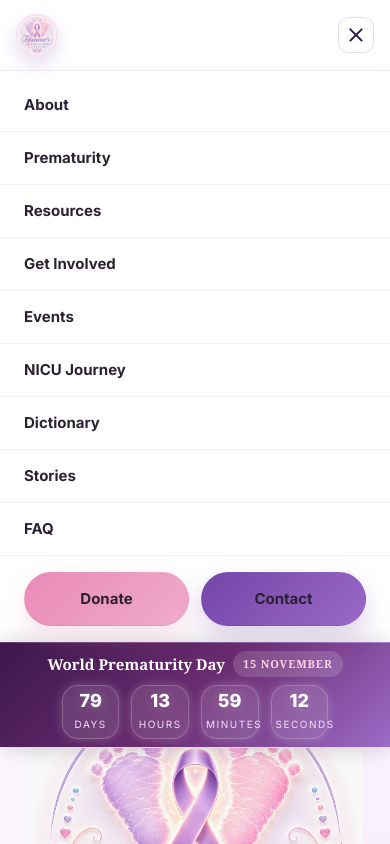
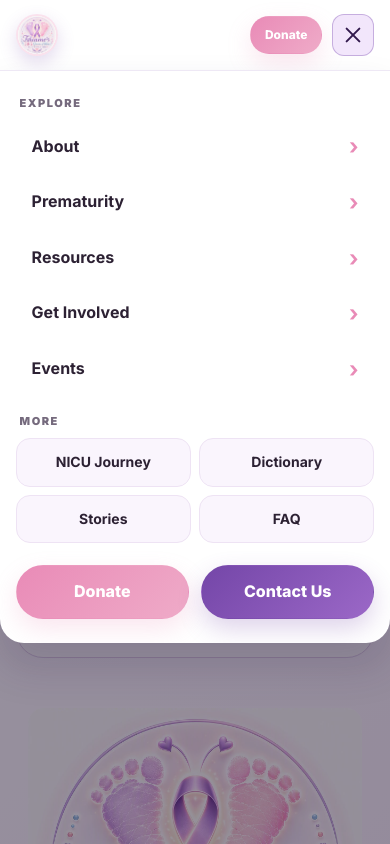
Before and after one commit to TMShoba/tshiamos585gramsofhope, a React (Vite) app: page / in a window 390 px wide. Both pictures are taken after a click on the button "Open menu". Shown: the top 844 px of the page. Built offline with nearby package versions, Linux system fonts and the light colour scheme.

Commit message:
updated countdown

```diff
--- a/src/Components/Countdown.jsx
+++ b/src/Components/Countdown.jsx
@@ -11,13 +11,10 @@ function getSnapshot() {
   const minutes = Math.floor((diff % 3600000) / 60000)
   const seconds = Math.floor((diff % 60000) / 1000)
 
-  const message =
-    now.getTime() >= TARGET_DATE.getTime()
-      ? 'World Prematurity Day is here — every tiny life matters.'
-      : 'Counting down to World Prematurity Day'
+  return { days, hours, minutes, seconds, isToday: diff === 0 }
+}
 
-  return { days, hours, minutes, seconds, message }
-}
+const pad = (value) => String(value).padStart(2, '0')
 
 function Countdown() {
   const [snapshot, setSnapshot] = useState(getSnapshot)
@@ -29,33 +26,48 @@ function Countdown() {
     return () => clearInterval(timer)
   }, [])
 
+  const units = [
+    { value: snapshot.days, label: 'Days', short: 'D' },
+    { value: pad(snapshot.hours), label: 'Hours', short: 'H' },
+    { value: pad(snapshot.minutes), label: 'Minutes', short: 'M' },
+    { value: pad(snapshot.seconds), label: 'Seconds', short: 'S' },
+  ]
+
   return (
-    <div className="nav-countdown" aria-label="World Prematurity Day countdown">
+    <div className="nav-countdown" role="region" aria-label="World Prematurity Day countdown">
       <div className="container nav-countdown-inner">
+        <div className="nav-countdown-text">
           <p className="nav-countdown-label">
-    World Prematurity Day <span>15 November</span>
+            <span className="nav-countdown-dot" aria-hidden="true"></span>
+            World Prematurity Day
+            <span className="nav-countdown-date">15 Nov</span>
           </p>
-  <p className="nav-countdown-message" aria-live="polite">
-    {snapshot.message}
+          <p className="nav-countdown-message">
+            {snapshot.isToday
+              ? 'It’s here — every tiny life matters.'
+              : 'Every tiny life matters. Join us in purple.'}
           </p>
-        <div className="countdown-timer" aria-live="polite">
+        </div>
+
+        {!snapshot.isToday && (
+          <div
+            className="countdown-timer"
+            aria-label={`${snapshot.days} days, ${snapshot.hours} hours and ${snapshot.minutes} minutes to go`}
+          >
+            {units.map((unit, index) => (
+              <div className="countdown-group" key={unit.label} aria-hidden="true">
+                {index > 0 && <span className="countdown-sep">:</span>}
                 <div className="countdown-unit">
-            <strong>{snapshot.days}</strong>
-            <small>Days</small>
-          </div>
-          <div className="countdown-unit">
-            <strong>{String(snapshot.hours).padStart(2, '0')}</strong>
-            <small>Hours</small>
-          </div>
-          <div className="countdown-unit">
-            <strong>{String(snapshot.minutes).padStart(2, '0')}</strong>
-            <small>Minutes</small>
-          </div>
-          <div className="countdown-unit">
-            <strong>{String(snapshot.seconds).padStart(2, '0')}</strong>
-            <small>Seconds</small>
+                  <strong>{unit.value}</strong>
+                  <small>
+                    <span className="countdown-long">{unit.label}</span>
+                    <span className="countdown-short">{unit.short}</span>
+                  </small>
                 </div>
               </div>
+            ))}
+          </div>
+        )}
       </div>
     </div>
   )
--- a/src/Components/Header.jsx
+++ b/src/Components/Header.jsx
@@ -22,6 +22,7 @@ function Header() {
   const [menuOpen, setMenuOpen] = useState(false)
   const [moreOpen, setMoreOpen] = useState(false)
   const moreRef = useRef(null)
+  const headerRef = useRef(null)
   const location = useLocation()
 
   // Close any open menu whenever the route changes
@@ -41,10 +42,48 @@ function Header() {
     return () => document.removeEventListener('mousedown', handleClickOutside)
   }, [])
 
+  // Keep the page offset in sync with the real header height (it changes
+  // as the countdown wraps on smaller screens)
+  useEffect(() => {
+    const header = headerRef.current
+    if (!header || typeof ResizeObserver === 'undefined') return
+    const observer = new ResizeObserver(() => {
+      document.documentElement.style.setProperty(
+        '--header-offset',
+        `${header.offsetHeight}px`
+      )
+    })
+    observer.observe(header)
+    return () => observer.disconnect()
+  }, [])
+
+  // While the mobile menu is open: lock page scroll, close on Escape,
+  // and close if the screen grows to desktop size
+  useEffect(() => {
+    if (!menuOpen) return
+    const handleKey = (event) => {
+      if (event.key === 'Escape') setMenuOpen(false)
+    }
+    const desktop = window.matchMedia('(min-width: 851px)')
+    const handleResize = (event) => {
+      if (event.matches) setMenuOpen(false)
+    }
+    document.body.classList.add('menu-open')
+    document.addEventListener('keydown', handleKey)
+    desktop.addEventListener('change', handleResize)
+    return () => {
+      document.body.classList.remove('menu-open')
+      document.removeEventListener('keydown', handleKey)
+      desktop.removeEventListener('change', handleResize)
+    }
+  }, [menuOpen])
+
   const closeMenu = () => setMenuOpen(false)
+  const isActive = (to) => !to.includes('#') && location.pathname === to
 
   return (
-    <header className="nav">
+    <header className="nav" ref={headerRef}>
+      <div className="nav-bar">
         <div className="container nav-inner">
           <Link className="brand" to="/" onClick={closeMenu}>
             <img
@@ -97,36 +136,78 @@ function Header() {
             </Link>
           </div>
 
+          <div className="mobile-actions">
+            <Link className="btn btn-pink mobile-donate" to="/donate" onClick={closeMenu}>
+              Donate
+            </Link>
             <button
               type="button"
-          className="mobile-menu"
+              className={`mobile-menu${menuOpen ? ' open' : ''}`}
               aria-label={menuOpen ? 'Close menu' : 'Open menu'}
               aria-expanded={menuOpen}
+              aria-controls="mobile-nav"
               onClick={() => setMenuOpen((open) => !open)}
             >
-          <span className={`mobile-menu-bar${menuOpen ? ' open' : ''}`}></span>
-          <span className={`mobile-menu-bar${menuOpen ? ' open' : ''}`}></span>
-          <span className={`mobile-menu-bar${menuOpen ? ' open' : ''}`}></span>
+              <span className="mobile-menu-bar"></span>
+              <span className="mobile-menu-bar"></span>
+              <span className="mobile-menu-bar"></span>
             </button>
           </div>
+        </div>
 
-      {menuOpen && (
-        <nav className="mobile-nav-panel" aria-label="Mobile navigation">
-          {[...primaryLinks, ...moreLinks].map((link) => (
-            <Link key={link.to} to={link.to} onClick={closeMenu}>
+        <div
+          className={`mobile-nav-backdrop${menuOpen ? ' open' : ''}`}
+          onClick={closeMenu}
+          aria-hidden="true"
+        ></div>
+
+        <nav
+          id="mobile-nav"
+          className={`mobile-nav-panel${menuOpen ? ' open' : ''}`}
+          aria-label="Mobile navigation"
+          inert={!menuOpen}
+        >
+          <div className="container mobile-nav-inner">
+            <p className="mobile-nav-heading">Explore</p>
+            <div className="mobile-nav-links">
+              {primaryLinks.map((link) => (
+                <Link
+                  key={link.to}
+                  to={link.to}
+                  onClick={closeMenu}
+                  className={isActive(link.to) ? 'active' : undefined}
+                >
+                  {link.label}
+                  <span aria-hidden="true">›</span>
+                </Link>
+              ))}
+            </div>
+
+            <p className="mobile-nav-heading">More</p>
+            <div className="mobile-nav-links mobile-nav-links-grid">
+              {moreLinks.map((link) => (
+                <Link
+                  key={link.to}
+                  to={link.to}
+                  onClick={closeMenu}
+                  className={isActive(link.to) ? 'active' : undefined}
+                >
                   {link.label}
                 </Link>
               ))}
+            </div>
+
             <div className="mobile-nav-cta">
               <Link className="btn btn-pink" to="/donate" onClick={closeMenu}>
                 Donate
               </Link>
               <Link className="btn btn-primary" to="/#contact" onClick={closeMenu}>
-              Contact
+                Contact Us
               </Link>
             </div>
+          </div>
         </nav>
-      )}
+      </div>
 
       <Countdown />
     </header>
--- a/src/index.css
+++ b/src/index.css
@@ -176,65 +176,176 @@ main {
   white-space:nowrap;
 }
 
-/* Mobile hamburger button (hidden on desktop) */
+/* Mobile header actions: compact Donate + hamburger (hidden on desktop) */
+.mobile-actions{
+  display:none;
+  align-items:center;
+  gap:10px;
+  flex:0 0 auto;
+}
+.mobile-donate{
+  padding:9px 16px;
+  font-size:13px;
+}
+
+/* Hamburger button */
 .mobile-menu{
-  display:none;
-  width:40px;
-  height:40px;
-  flex:0 0 40px;
+  position:relative;
+  width:44px;
+  height:44px;
+  flex:0 0 44px;
+  display:flex;
   align-items:center;
   justify-content:center;
   flex-direction:column;
   gap:5px;
-  background:transparent;
+  background:white;
   border:1px solid rgba(116,70,168,.2);
-  border-radius:10px;
+  border-radius:12px;
   cursor:pointer;
+  transition:background .2s ease, border-color .2s ease;
+}
+.mobile-menu:hover,
+.mobile-menu.open{
+  background:var(--lavender);
+  border-color:rgba(116,70,168,.35);
+}
+.mobile-menu:focus-visible{
+  outline:3px solid rgba(116,70,168,.35);
+  outline-offset:2px;
 }
 .mobile-menu-bar{
-  width:18px;
+  width:20px;
   height:2px;
   background:var(--deep);
   border-radius:2px;
-  transition:.2s;
-}
-.mobile-menu-bar.open:nth-child(1){
+  transition:transform .25s ease, opacity .2s ease;
+}
+.mobile-menu.open .mobile-menu-bar:nth-child(1){
   transform:translateY(7px) rotate(45deg);
 }
-.mobile-menu-bar.open:nth-child(2){
+.mobile-menu.open .mobile-menu-bar:nth-child(2){
   opacity:0;
 }
-.mobile-menu-bar.open:nth-child(3){
+.mobile-menu.open .mobile-menu-bar:nth-child(3){
   transform:translateY(-7px) rotate(-45deg);
 }
 
-/* Mobile dropdown nav panel (only rendered when open) */
+/* Bar that holds the logo/links; anchors the mobile panel just below it */
+.nav-bar{
+  position:relative;
+  z-index:2;
+}
+
+/* Dimmed page behind the open mobile menu */
+.mobile-nav-backdrop{
+  display:none;
+  position:absolute;
+  top:100%;
+  left:0;
+  right:0;
+  height:100vh;
+  background:rgba(27,16,40,.45);
+  opacity:0;
+  pointer-events:none;
+  transition:opacity .25s ease;
+}
+.mobile-nav-backdrop.open{
+  opacity:1;
+  pointer-events:auto;
+}
+
+/* Slide-down mobile menu panel */
 .mobile-nav-panel{
+  display:none;
+  position:absolute;
+  top:100%;
+  left:0;
+  right:0;
+  max-height:calc(100vh - 80px);
+  max-height:calc(100dvh - 80px);
+  overflow-y:auto;
+  overscroll-behavior:contain;
+  background:white;
+  border-top:1px solid rgba(116,70,168,.12);
+  border-radius:0 0 24px 24px;
+  box-shadow:0 24px 40px rgba(50,25,77,.18);
+  opacity:0;
+  visibility:hidden;
+  transform:translateY(-12px);
+  transition:opacity .25s ease, transform .25s ease, visibility 0s linear .25s;
+}
+.mobile-nav-panel.open{
+  opacity:1;
+  visibility:visible;
+  transform:none;
+  transition:opacity .25s ease, transform .25s ease, visibility 0s;
+}
+.mobile-nav-inner{
+  padding:18px 0 24px;
+}
+.mobile-nav-heading{
+  font-size:11px;
+  font-weight:850;
+  letter-spacing:.14em;
+  text-transform:uppercase;
+  color:var(--muted);
+  margin:6px 4px 8px;
+}
+.mobile-nav-heading:not(:first-child){
+  margin-top:18px;
+}
+.mobile-nav-links{
   display:flex;
   flex-direction:column;
-  background:white;
-  border-top:1px solid rgba(116,70,168,.12);
-  box-shadow: 0 16px 30px rgba(50,25,77,.08);
-  padding:8px 0 16px;
-}
-.mobile-nav-panel a{
-  padding:14px 24px;
-  font-size:15px;
+  gap:4px;
+}
+.mobile-nav-links a{
+  display:flex;
+  align-items:center;
+  justify-content:space-between;
+  padding:13px 16px;
+  border-radius:14px;
+  font-size:16px;
   font-weight:700;
   color:var(--ink);
-  border-bottom:1px solid rgba(116,70,168,.08);
-}
-.mobile-nav-panel a:hover{
+  transition:background .2s ease, color .2s ease;
+}
+.mobile-nav-links a span{
+  color:var(--pink);
+  font-size:22px;
+  line-height:1;
+}
+.mobile-nav-links a:hover,
+.mobile-nav-links a.active{
+  background:var(--lavender);
   color:var(--purple);
-  background:var(--lavender);
+}
+.mobile-nav-links-grid{
+  display:grid;
+  grid-template-columns:1fr 1fr;
+  gap:8px;
+}
+.mobile-nav-links-grid a{
+  justify-content:center;
+  text-align:center;
+  font-size:14px;
+  padding:12px 10px;
+  background:#faf5fd;
+  border:1px solid #eee3f4;
 }
 .mobile-nav-cta{
   display:flex;
   gap:12px;
-  padding:16px 24px 0;
+  margin-top:22px;
 }
 .mobile-nav-cta .btn{
   flex:1;
+}
+
+/* No page scrolling behind the open menu */
+body.menu-open{
+  overflow:hidden;
 }
 
 /* =========================================================
@@ -427,118 +538,128 @@ h2{
 /* =========================================================
    NAV COUNTDOWN
 ========================================================= */
-.nav-countdown {
-  background: linear-gradient(
-    135deg,
-    #3d174d 0%,
-    #6a2c70 50%,
-    #9c6bc7 100%
-  );
-  color: white;
-  border-top: 1px solid rgba(255, 255, 255, 0.15);
-  box-shadow: 0 -2px 20px rgba(0, 0, 0, 0.15);
-}
-
-.nav-countdown-inner {
-  min-height: 60px;
-  display: flex;
-  align-items: center;
-  justify-content: space-between;
-  gap: 20px;
-  padding: 10px 0;
-}
-
-.nav-countdown-label {
-  font-family: Georgia, serif;
-  font-size: 20px;
-  font-weight: 600;
-  display: flex;
-  align-items: center;
-  gap: 8px;
-}
-
-.nav-countdown-label span {
-  background: rgba(255, 255, 255, 0.15);
-  padding: 4px 10px;
-  border-radius: 999px;
-  color: #ffd3e8;
-  font-weight: 700;
-  letter-spacing: 0.08em;
-  text-transform: uppercase;
-  font-size: 11px;
-}
-
-.nav-countdown-message {
-  color: rgba(255, 255, 255, 0.9);
-  font-size: 15px;
-  flex: 1;
-  min-width: 0;
-  overflow: hidden;
-  text-overflow: ellipsis;
-  white-space: nowrap;
-}
-
-.countdown-timer {
-  display: flex;
-  gap: 12px;
-  flex-shrink: 0;
-}
-
-.countdown-unit {
-  min-width: 72px;
-  padding: 10px 8px;
-  text-align: center;
-
-  background: rgba(255, 255, 255, 0.12);
-  backdrop-filter: blur(12px);
-  -webkit-backdrop-filter: blur(12px);
-
-  border: 1px solid rgba(255, 255, 255, 0.2);
-  border-radius: 16px;
-
-  box-shadow:
-    0 8px 24px rgba(0, 0, 0, 0.15),
-    inset 0 1px 0 rgba(255, 255, 255, 0.2);
-
-  transition: all 0.3s ease;
-}
-
-.countdown-unit:hover {
-  transform: translateY(-3px);
-  background: rgba(255, 255, 255, 0.18);
-}
-
-.countdown-unit strong {
-  display: block;
-  font-size: 28px;
-  font-weight: 800;
-  line-height: 1;
-  color: #fff;
-  text-shadow: 0 0 12px rgba(255, 255, 255, 0.25);
-}
-
-.countdown-unit small {
-  display: block;
-  margin-top: 6px;
-  font-size: 10px;
-  color: #f3dff8;
-  text-transform: uppercase;
-  letter-spacing: 0.15em;
-}
-@keyframes pulseGlow {
-  0% {
-    box-shadow: 0 0 0 rgba(255,255,255,0.2);
-  }
-  50% {
-    box-shadow: 0 0 20px rgba(255,255,255,0.25);
-  }
-  100% {
-    box-shadow: 0 0 0 rgba(255,255,255,0.2);
-  }
-}
-
-.countdown-unit {
-  animation: pulseGlow 3s infinite ease-in-out;
+.nav-countdown{
+  position:relative;
+  background:linear-gradient(120deg, #3d174d 0%, #6a2c70 55%, #9c6bc7 100%);
+  color:white;
+  overflow:hidden;
+}
+.nav-countdown::after{
+  content:"";
+  position:absolute;
+  inset:0;
+  background:radial-gradient(circle at 85% 50%, rgba(233,139,183,.35), transparent 45%);
+  pointer-events:none;
+}
+.nav-countdown-inner{
+  position:relative;
+  z-index:1;
+  display:flex;
+  align-items:center;
+  justify-content:space-between;
+  gap:24px;
+  padding:10px 0;
+}
+.nav-countdown-text{
+  min-width:0;
+  display:flex;
+  align-items:baseline;
+  gap:16px;
+}
+.nav-countdown-label{
+  display:flex;
+  align-items:center;
+  gap:10px;
+  font-family:Georgia, serif;
+  font-size:18px;
+  font-weight:600;
+  white-space:nowrap;
+}
+.nav-countdown-dot{
+  width:8px;
+  height:8px;
+  border-radius:50%;
+  background:#ffb3d6;
+  box-shadow:0 0 0 0 rgba(255,179,214,.7);
+  animation:countdownPulse 2s infinite;
+  flex:0 0 auto;
+}
+.nav-countdown-date{
+  font-family:Inter, ui-sans-serif, system-ui, sans-serif;
+  background:rgba(255,255,255,.16);
+  border:1px solid rgba(255,255,255,.22);
+  padding:3px 10px;
+  border-radius:999px;
+  color:#ffd3e8;
+  font-weight:800;
+  letter-spacing:.1em;
+  text-transform:uppercase;
+  font-size:10px;
+}
+.nav-countdown-message{
+  color:rgba(255,255,255,.78);
+  font-size:13px;
+  min-width:0;
+  overflow:hidden;
+  text-overflow:ellipsis;
+  white-space:nowrap;
+}
+.countdown-timer{
+  display:flex;
+  align-items:center;
+  flex-shrink:0;
+}
+.countdown-group{
+  display:flex;
+  align-items:center;
+}
+.countdown-sep{
+  width:14px;
+  text-align:center;
+  font-size:20px;
+  font-weight:800;
+  color:rgba(255,255,255,.45);
+  padding-bottom:14px;
+}
+.countdown-unit{
+  min-width:58px;
+  padding:7px 6px 6px;
+  text-align:center;
+  background:rgba(255,255,255,.12);
+  border:1px solid rgba(255,255,255,.2);
+  border-radius:12px;
+  box-shadow:inset 0 1px 0 rgba(255,255,255,.18);
+}
+.countdown-unit strong{
+  display:block;
+  font-size:22px;
+  font-weight:800;
+  line-height:1;
+  color:#fff;
+  font-variant-numeric:tabular-nums;
+}
+.countdown-unit small{
+  display:block;
+  margin-top:4px;
+  font-size:9px;
+  font-weight:700;
+  color:#f3dff8;
+  text-transform:uppercase;
+  letter-spacing:.14em;
+}
+.countdown-short{
+  display:none;
+}
+@keyframes countdownPulse{
+  0%{ box-shadow:0 0 0 0 rgba(255,179,214,.7); }
+  70%{ box-shadow:0 0 0 8px rgba(255,179,214,0); }
+  100%{ box-shadow:0 0 0 0 rgba(255,179,214,0); }
+}
+@media (prefers-reduced-motion: reduce){
+  .nav-countdown-dot{ animation:none; }
+  .mobile-nav-panel,
+  .mobile-nav-backdrop,
+  .mobile-menu-bar{ transition:none; }
 }
 /* =========================================================
    QUICK ACTIONS
@@ -978,9 +1099,6 @@ footer .container{
    TABLET (<=1050px)
 ========================================================= */
 @media(max-width:1050px){
-  :root{
-    --header-offset:140px;
-  }
   .nav-countdown-message{
     display:none;
   }
@@ -1007,11 +1125,8 @@ footer .container{
    TABLET / LARGE MOBILE (<=850px)
 ========================================================= */
 @media(max-width:850px){
-  :root{
-    --header-offset:126px;
-  }
   .nav-inner{
-    min-height:78px;
+    min-height:76px;
   }
   .brand-logo{
     width:48px;
@@ -1021,18 +1136,24 @@ footer .container{
   .nav-cta{
     display:none;
   }
-  .mobile-menu{
+  .mobile-actions{
     display:flex;
+  }
+  .mobile-nav-panel,
+  .mobile-nav-backdrop{
+    display:block;
   }
   .hero{
     padding:50px 0 70px;
   }
-  .nav-countdown-inner{
-    min-height:48px;
-    justify-content:center;
-  }
   .nav-countdown-label{
-    font-size:15px;
+    font-size:16px;
+  }
+  .countdown-unit{
+    min-width:52px;
+  }
+  .countdown-unit strong{
+    font-size:20px;
   }
   .hero-grid,
   .story-grid,
@@ -1063,9 +1184,6 @@ footer .container{
    MOBILE (<=520px)
 ========================================================= */
 @media(max-width:520px){
-  :root{
-    --header-offset:148px;
-  }
   .container{
     width:min(92%,430px);
   }
@@ -1078,9 +1196,9 @@ footer .container{
     height:42px;
   }
   .mobile-menu{
-    width:36px;
-    height:36px;
-    flex:0 0 36px;
+    width:42px;
+    height:42px;
+    flex:0 0 42px;
   }
   .hero{
     padding:40px 0 55px;
@@ -1138,41 +1256,50 @@ footer .container{
   .timeline{
     grid-template-columns:1fr;
   }
+  .mobile-donate{
+    padding:8px 14px;
+    font-size:12px;
+  }
   .nav-countdown-inner{
-    flex-wrap:wrap;
+    flex-direction:column;
     gap:8px;
-    padding:8px 0;
-    }
-
-    .nav-countdown-label{
-    width:100%;
-    display:flex;
-    justify-content:center;
-    align-items:center;
-    flex-wrap:wrap; /* allows wrapping */
-    gap:6px;
-    text-align:center;
-    font-size:14px;
-    line-height:1.3;
-    }
-
-    .nav-countdown-label span{
-    font-size:10px;
-    }
-
-    .countdown-timer{
+    padding:10px 0 12px;
+  }
+  .nav-countdown-label{
+    font-size:15px;
+    gap:8px;
+  }
+  .countdown-timer{
     width:100%;
     justify-content:center;
-    gap:6px;
-    }
-    }
+  }
+  .countdown-group{
+    flex:1;
+  }
+  .countdown-group:first-child{
+    flex:0 1 auto;
+  }
+  .countdown-group:first-child .countdown-unit{
+    min-width:64px;
+  }
+  .countdown-sep{
+    width:10px;
+    flex:0 0 10px;
+    font-size:16px;
+    padding-bottom:12px;
+  }
   .countdown-unit{
+    flex:1;
     min-width:0;
-    flex:1;
-    padding:6px 4px;
+    padding:6px 4px 5px;
+    border-radius:10px;
   }
   .countdown-unit strong{
-    font-size:18px;
+    font-size:20px;
+  }
+  .countdown-unit small{
+    font-size:8px;
+    letter-spacing:.12em;
   }
   .number-card{
     padding:32px 18px;
@@ -1192,15 +1319,12 @@ footer .container{
   .footer-social{
     justify-content:center;
   }
-
+}
 
 /* =========================================================
    VERY SMALL PHONES (<=360px)
 ========================================================= */
 @media(max-width:360px){
-  :root{
-    --header-offset:150px;
-  }
   .hero{
     padding-top:32px;
   }
@@ -1212,9 +1336,21 @@ footer .container{
     height:38px;
   }
   .mobile-menu{
-    width:34px;
-    height:34px;
-    flex:0 0 34px;
+    width:40px;
+    height:40px;
+    flex:0 0 40px;
+  }
+  .mobile-actions{
+    gap:8px;
+  }
+  .nav-countdown-label{
+    font-size:14px;
+  }
+  .countdown-long{
+    display:none;
+  }
+  .countdown-short{
+    display:inline;
   }
   .hero-logo-card{
     padding:9px;
@@ -1223,7 +1359,7 @@ footer .container{
     border-radius:14px;
   }
   .countdown-unit strong{
-    font-size:16px;
+    font-size:18px;
   }
 }
 
```
Also changed, not shown: .claude/launch.json (added). Lines whose indentation alone changed are shown as unchanged.
